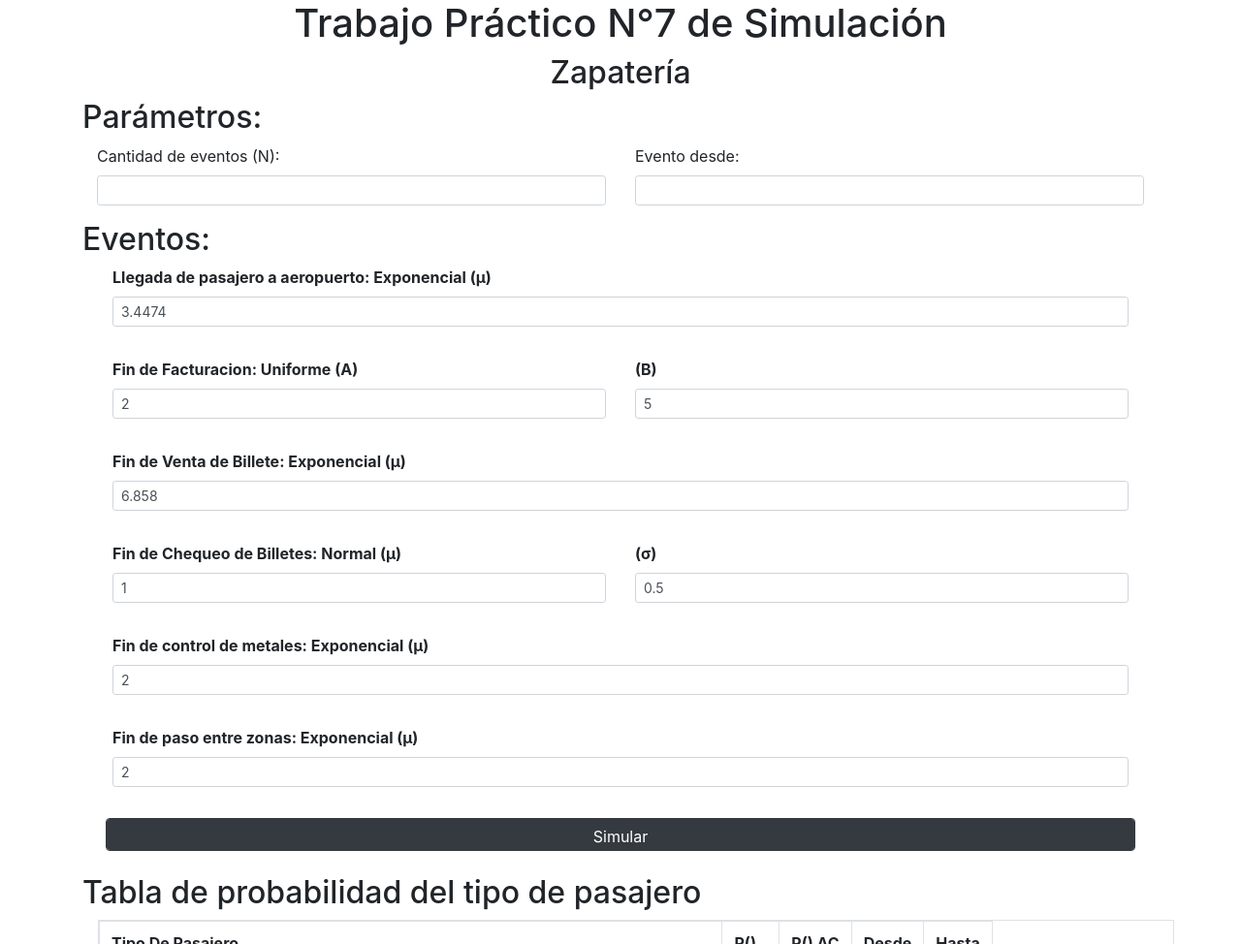
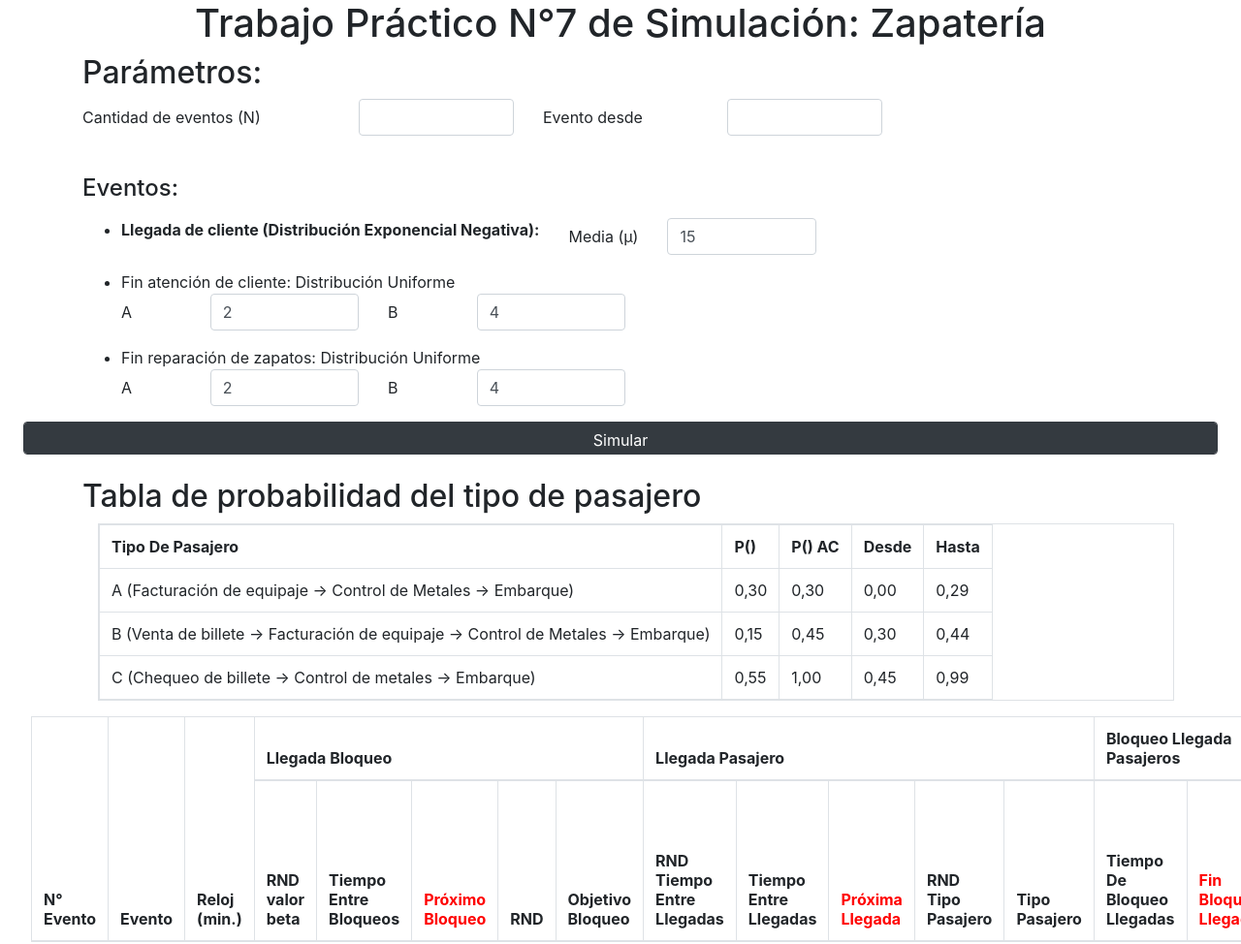
Before and after one commit to tomasDelizia/TP7-Simulacion-Estructurado, a website: page index.html in a window 1280 px wide. Shown: the top 974 px of the page at 97% size. Drawn offline with nearby package versions, Linux system fonts and the light colour scheme.

Commit message:
2 files modified

```diff
--- a/index.html
+++ b/index.html
@@ -9,126 +9,101 @@
   </head>
 
   <body>
-    <h1 class="text-center">Trabajo Práctico N°7 de Simulación</h1>
-    <h2 class="text-center">Zapatería</h2>
+    <h1 class="text-center">Trabajo Práctico N°7 de Simulación: Zapatería</h1>
 
     <div class="container">
-
+      <form>
         <h2>Parámetros:</h2>
 
-      <fieldset class="container">
-        <div class="row">
-          <div class="col-md">
-            <label class="form-label" for="txtCantNros">Cantidad de eventos (N): </label>
-            <input type="number" class="form-control form-control-sm mb-3 tamanio" id="txtCantNros" name="txtCantNros"/>
+        <div class="form-group row">
+          <label class="col-sm-3 col-form-label text-sm-end" for="txtCantNros">Cantidad de eventos (N)</label>
+          <div class="col-sm-2">
+            <input type="number" class="form-control" id="txtCantNros" name="txtCantNros"/>
           </div>
 
-          <div class="col-md">
-            <label class="form-label" for="txtEventoDesde">Evento desde:</label>
-            <input type="number" class="form-control form-control-sm mb-3 tamanio" id="txtEventoDesde" name="txtEventoDesde"/>
+          <label class="col-sm-2 col-form-label text-sm-end" for="txtEventoDesde">Evento desde</label>
+          <div class="col-sm-2">
+            <input type="number" class="form-control" id="txtEventoDesde" name="txtEventoDesde"/>
           </div>
         </div>
-      </fieldset>
 
-      <h2>Eventos:</h2>
-      <form>
-        <div class="row mb-3 mx-3">
-          <div class="col-md">
-            <label class="form-label" for="txtLlegadaPasajeros"> <b>Llegada de pasajero a aeropuerto: Exponencial (µ)</b> </label>
+        <br>
+
+        <h4>Eventos:</h4>
+        <ul>
+          <li class="my-3">
+
+            <div class="form-group row">
+              <div class="col-auto"><b>Llegada de cliente (Distribución Exponencial Negativa):</b></div>
+              <label class="col-sm-auto col-form-label text-sm-end" for="txtMediaLlegadaClientes"> Media (µ)</label>
+              <div class="col-sm-2">
                 <input
                 type="number"
-              class="form-control form-control-sm mb-3 tamanio"
-              id="txtMediaLlegadaPasajeros"
-              name="txtMediaLlegadaPasajero"
-              placeholder="3.4474"
-              value="3.4474"
+                class="form-control"
+                id="txtMediaLlegadaClientes"
+                name="txtMediaLlegadaClientes"
+                value="15"
                 />
               </div>
             </div>
+          </li>
 
-        <div class="row mb-3 mx-3">
-          <div class="col-md">
-            <label class="form-label" for="txtFinDeFacturacion"> <b>Fin de Facturacion: Uniforme (A)</b>  </label>
+          <li class="my-3">
+            Fin atención de cliente: Distribución Uniforme
+            <div class="form-group row">
+              <label class="col-sm-1 col-form-label text-sm-end" for="txtFinAtencionClienteA"> A</label>
+              <div class="col-sm-2">
                 <input
                 type="number"
-              class="form-control form-control-sm mb-3 tamanio"
-              id="txtAFinDeFacturacion"
-              name="txtAFinDeFacturacion"
-              placeholder="2"
-              value="2"/>
+                class="form-control"
+                id="txtFinAtencionClienteA"
+                name="txtFinAtencionClienteA"
+                value="2"
+                />
               </div>
-          <div class="col-md">
-            <label class="form-label" for="txtFinDeFacturacion"><b>(B)</b></label>
+
+              <label class="col-sm-1 col-form-label text-sm-end" for="txtFinAtencionClienteB"> B</label>
+              <div class="col-sm-2">
                 <input
                 type="number"
-              class="form-control form-control-sm mb-3 tamanio"
-              id="txtBFinDeFacturacion"
-              name="txtBFinDeFacturacion"
-              placeholder="5"
-              value="5"/>
+                class="form-control"
+                id="txtFinAtencionClienteB"
+                name="txtFinAtencionClienteB"
+                value="4"
+                />
               </div>
             </div>
+          </li>
 
-        <div class="row mb-3 mx-3">
-          <div class="col-md">
-            <label class="form-label" for="txtFinVentaBillete"> <b>Fin de Venta de Billete: Exponencial (µ)</b> </label>
+          <li class="my-3">
+            Fin reparación de zapatos: Distribución Uniforme
+            <div class="form-group row">
+              <label class="col-sm-1 col-form-label text-sm-end" for="txtFinReparacionZapatosA"> A</label>
+              <div class="col-sm-2">
                 <input
                 type="number"
-              class="form-control form-control-sm mb-3 tamanio"
-              id="txtMediaFinVentaBillete"
-              name="txtMediaFinVentaBillete"
-              placeholder="6.858"
-              value="6.858"/>
+                class="form-control"
+                id="txtFinReparacionZapatosA"
+                name="txtFinReparacionZapatosA"
+                value="2"
+                />
+              </div>
+
+              <label class="col-sm-1 col-form-label text-sm-end" for="txtFinReparacionZapatosB"> B</label>
+              <div class="col-sm-2">
+                <input
+                type="number"
+                class="form-control"
+                id="txtFinReparacionZapatosB"
+                name="txtFinReparacionZapatosB"
+                value="4"
+                />
               </div>
             </div>
+          </li>
 
-        <div class="row mb-3 mx-3">
-          <div class="col-md">
-            <label class="form-label" for="txtFinChequeoBillete"> <b>Fin de Chequeo de Billetes: Normal (µ)</b> </label>
-            <input
-              type="number"
-              class="form-control form-control-sm mb-3 tamanio"
-              id="txtMediaFinChequeoBillete"
-              name="txtMediaFinChequeoBillete"
-              placeholder="1"
-              value="1"/>
-          </div>
-          <div class="col-md">
-            <label class="form-label" for="txtFinDeFacturacion"><b>(σ)</b></label>
-            <input
-              type="number"
-              class="form-control form-control-sm mb-3 tamanio"
-              id="txtDesEstFinChequeoBillete"
-              name="txtDesEstFinChequeoBillete"
-              placeholder="0.5"
-              value="0.5"/>
-          </div>
-        </div>
+        </ul>
 
-        <div class="row mb-3 mx-3">
-          <div class="col-md">
-            <label class="form-label" for="txtFinControlMetales"> <b>Fin de control de metales: Exponencial (µ)</b>  </label>
-            <input
-              type="number"
-              class="form-control form-control-sm mb-3 tamanio"
-              id="txtMediaFinControlMetales"
-              name="txtMediaFinControlMetales"
-              placeholder="2"
-              value="2"/>
-          </div>
-        </div>
-
-        <div class="row mb-3 mx-3">
-          <div class="col-md">
-            <label class="form-label" for="txtFinPasoEntreZonas"> <b>Fin de paso entre zonas: Exponencial (µ)</b>  </label>
-            <input
-              type="number"
-              class="form-control form-control-sm mb-3 tamanio"
-              id="txtMediaFinPasoEntreZonas"
-              name="txtMediaFinPasoEntreZonas"
-              placeholder="2"
-              value="2"/>
-          </div>
         </div>
 
         <div class="row mb-3 mx-3">
@@ -141,8 +116,11 @@
           </button>
         </div>
 
-      </form>
     </div>
+
+
+
+
 
     <div id="divTablaSimulacion">
       <div class="container">
```
Also changed, not shown: Utils.ts (+2 -5 lines). Lines whose indentation alone changed are shown as unchanged.
